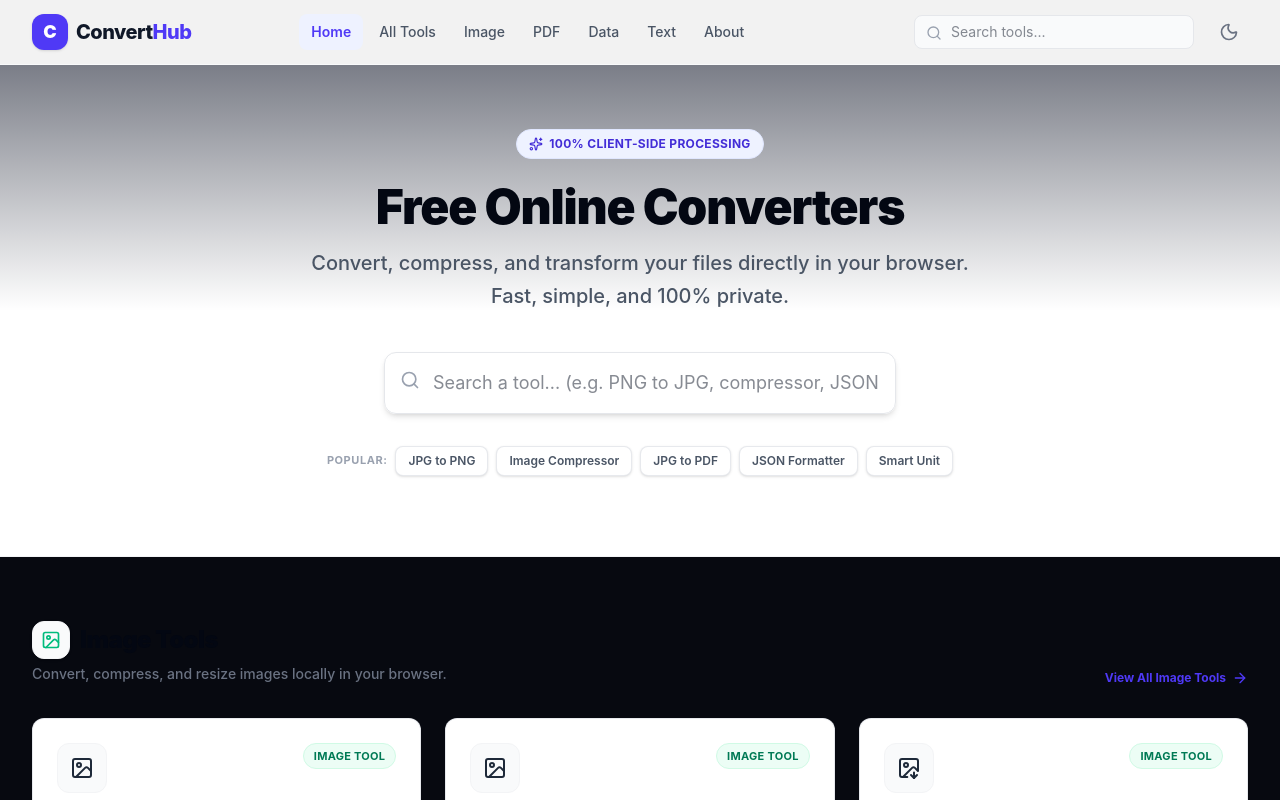
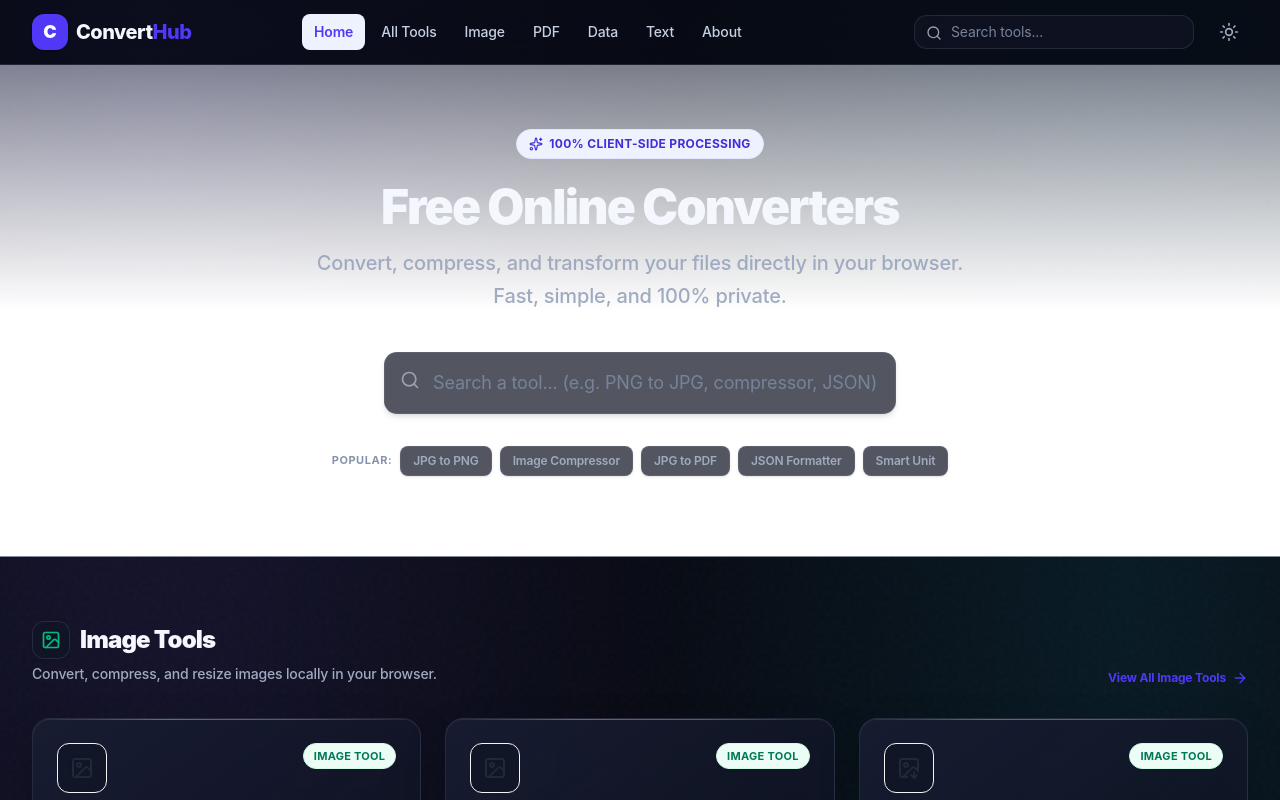
Before and after one commit to Liaquatali123/convert-hub, a Next.js app: page / in a window 1280 px wide. Shown: the top 800 px of the page. Built offline with nearby package versions, Linux system fonts and the light colour scheme.

Commit message:
style: default theme toggle to cinematic dark mode

```diff
--- a/components/ThemeToggle.tsx
+++ b/components/ThemeToggle.tsx
@@ -4,12 +4,12 @@ import React, { useEffect, useState } from 'react';
 import { Sun, Moon } from 'lucide-react';
 
 export default function ThemeToggle() {
-  const [isDark, setIsDark] = useState(false);
+  const [isDark, setIsDark] = useState(true);
 
   useEffect(() => {
     const savedTheme = localStorage.getItem('theme');
-    const systemPrefersDark = window.matchMedia('(prefers-color-scheme: dark)').matches;
-    const shouldBeDark = savedTheme === 'dark' || (!savedTheme && systemPrefersDark);
+    // ConvertHub opens in its premium cinematic dark theme by default.
+    const shouldBeDark = savedTheme !== 'light';
 
     if (shouldBeDark) {
       document.documentElement.classList.add('dark');
@@ -17,10 +17,7 @@ export default function ThemeToggle() {
       document.documentElement.classList.remove('dark');
     }
 
-    const timer = setTimeout(() => {
-      setIsDark(shouldBeDark);
-    }, 0);
-    return () => clearTimeout(timer);
+    setIsDark(shouldBeDark);
   }, []);
 
   const toggleTheme = () => {
@@ -40,7 +37,8 @@ export default function ThemeToggle() {
       id="theme-toggle-btn"
       onClick={toggleTheme}
       className="p-2 rounded-lg text-gray-500 hover:text-gray-900 dark:text-gray-400 dark:hover:text-white transition-colors border border-transparent hover:border-gray-200 dark:hover:border-gray-800"
-      aria-label="Toggle theme"
+      aria-label={isDark ? 'Switch to light theme' : 'Switch to dark theme'}
+      title={isDark ? 'Switch to light theme' : 'Switch to dark theme'}
     >
       {isDark ? <Sun className="w-5 h-5" /> : <Moon className="w-5 h-5" />}
     </button>
```
